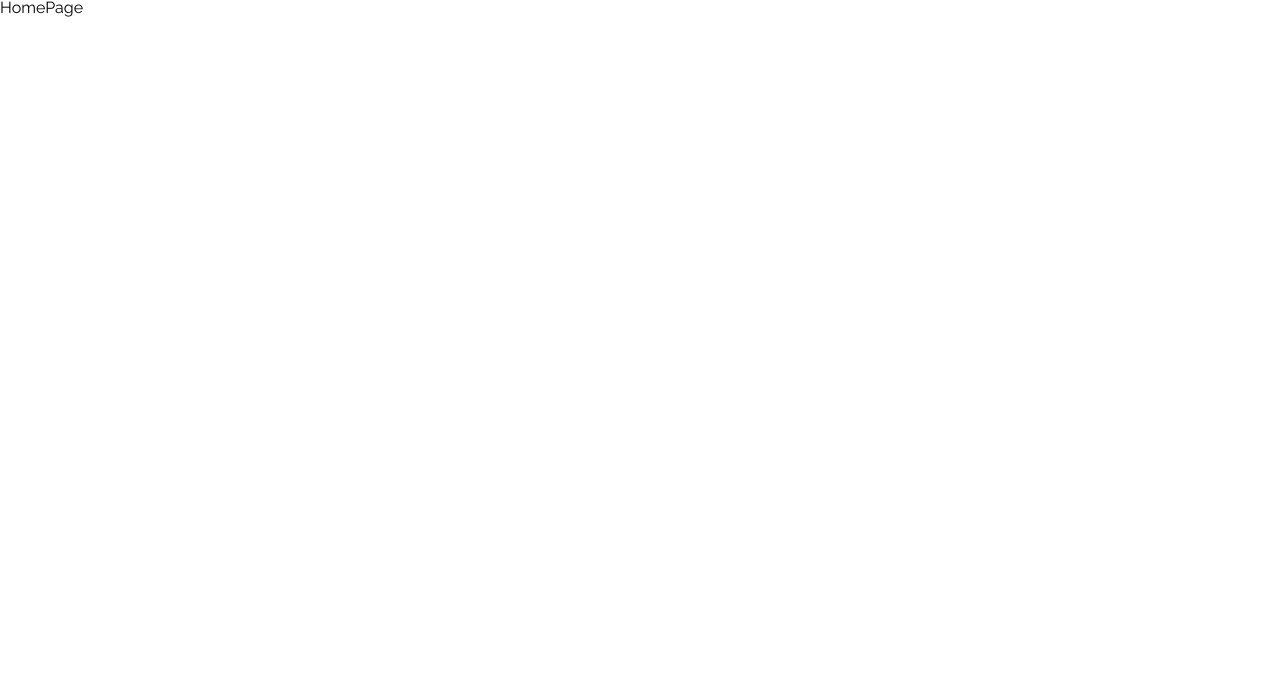
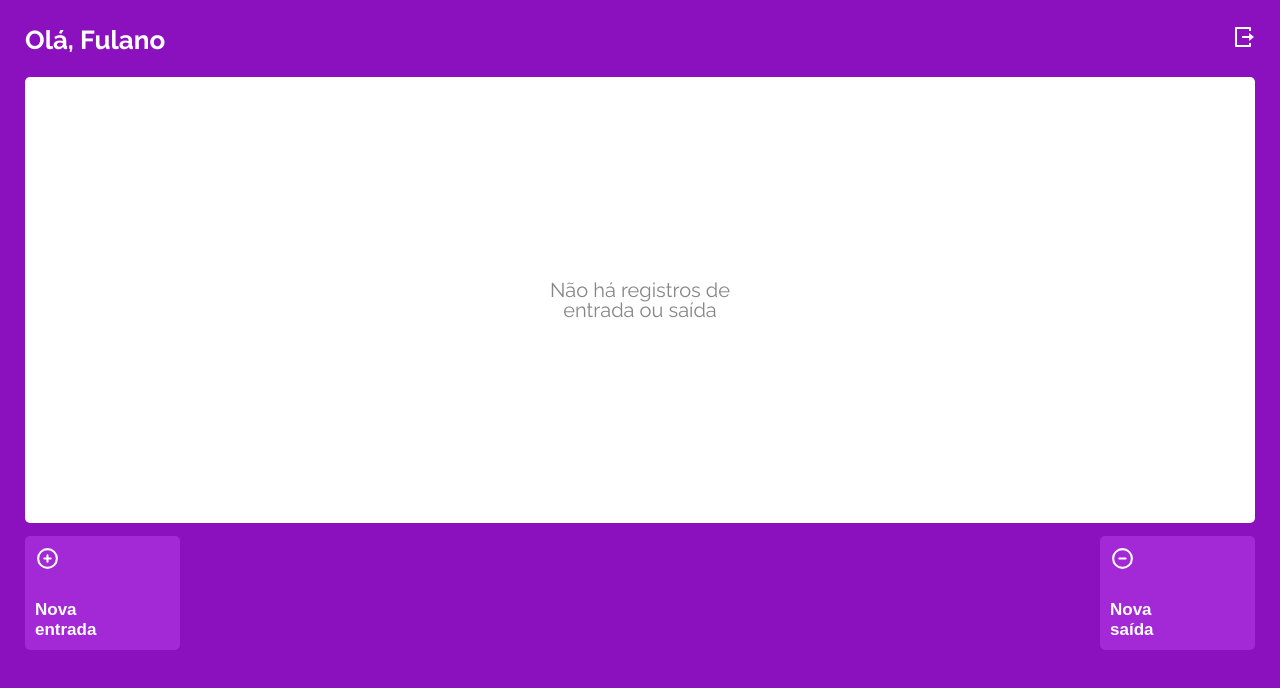
Before and after one commit to gaabrielmooreira/FrontMyWallet, a React (Create React App) app: page /home in a window 1280 px wide. Shown: the top 688 px of the page. Built offline with nearby package versions, Linux system fonts and the light colour scheme; a web font is replaced by a local one.

Commit message:
HomePage Layout

```diff
--- a/src/pages/HomePage.js
+++ b/src/pages/HomePage.js
@@ -1,7 +1,91 @@
-export default function HomePage(){
+import styled from "styled-components"
+import { StyledH2 } from "../styles/Styled"
+import { HiOutlinePlusCircle, HiOutlineMinusCircle } from "react-icons/hi";
+import { RiLogoutBoxRLine } from "react-icons/ri"
+
+export default function HomePage() {
     return (
-        <div>
-            HomePage
-        </div>
+        <StyledHomePage>
+            <StyledHeader>
+                <StyledH2>Olá, Fulano</StyledH2>
+                <StyledIconLogOut />
+            </StyledHeader>
+            <StyledTransferHistory>
+                {true && <p>Não há registros de<br />
+                    entrada ou saída</p>}
+            </StyledTransferHistory>
+            <StyledTransferButtons>
+                <StyledTransferButton>
+                    <StyledIconPlus />
+                    <p>Nova<br /> entrada</p>
+                </StyledTransferButton>
+                <StyledTransferButton>
+                    <StyledIconMinus />
+                    <p>Nova<br /> saída</p>
+                </StyledTransferButton>
+            </StyledTransferButtons>
+        </StyledHomePage>
     )
 }
+
+
+const StyledHomePage = styled.div`
+    background-color: #8C11BE;
+    height: 100vh;
+    padding: 25px 25px 15px 25px;
+`
+
+const StyledHeader = styled.header`
+    display: flex;
+    justify-content: space-between;
+    margin-bottom: 22px;
+`
+
+const StyledIconLogOut = styled(RiLogoutBoxRLine)`
+    font-size: 24px;
+    color: #FFFFFF;
+`
+
+const StyledTransferHistory = styled.div`
+    width: 100%;
+    display: flex;
+    justify-content: center;
+    align-items: center;
+    color: #868686;
+    flex-direction: column;
+    background-color: #FFFFFF;
+    height: 446px;
+    font-size: 20px;
+    text-align: center;
+    border-radius: 5px;
+    margin-bottom: 13px;
+`
+
+const StyledTransferButtons = styled.div`
+    display: flex;
+    justify-content: space-between;
+`
+
+const StyledTransferButton = styled.button`
+    padding: 10px;
+    width: 155px;
+    height: 114px;
+    display: flex;
+    flex-direction: column;
+    justify-content: space-between;
+    background-color: #A328D6;
+    color: #FFFFFF;
+    font-size: 17px;
+    font-weight: 700;
+    text-align: justify;
+    border: none;
+    border-radius: 5px;
+`
+
+const StyledIconPlus = styled(HiOutlinePlusCircle)`
+    font-size: 25px;
+`
+
+const StyledIconMinus = styled(HiOutlineMinusCircle)`
+    font-size: 25px;
+`
```
